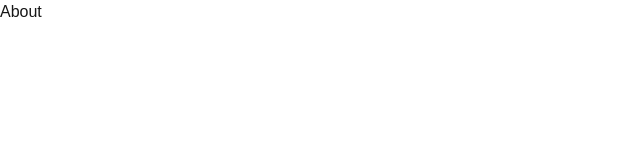
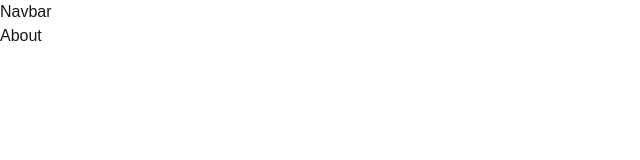
Before and after one commit to aravindanirudh/javascript-mastery-nextjs-16-course, a Next.js app: page /about in a window 1280 px wide. Shown: the top 160 px of the page, without its empty margins (0-640 px from the left). Built offline with nearby package versions, Linux system fonts and the light colour scheme.

Commit message:
36:49 (route groups) of tutorial completed

```diff
--- /dev/null
+++ b/app/(dashboard)/layout.tsx
@@ -0,0 +1,12 @@
+import React from 'react'
+
+const Layout = ({ children }: { children: React.ReactNode }) => {
+  return (
+    <div>
+        <p>Dashboard Navbar</p>
+        {children}
+    </div>
+  )
+}
+
+export default Layout
--- /dev/null
+++ b/app/(root)/layout.tsx
@@ -0,0 +1,12 @@
+import React from 'react'
+
+const Layout = ({ children }: { children: React.ReactNode }) => {
+  return (
+    <div>
+        <p>Navbar</p>
+        {children}
+    </div>
+  )
+}
+
+export default Layout
--- a/app/page.tsx
+++ b/app/(root)/page.tsx
@@ -1,5 +1,5 @@
 import React from 'react'
-import Hello from '../components/hello';
+import Hello from '../../components/hello';
 
 const Home = () => {
   return (
```
Also changed, not shown: app/(dashboard)/dashboard/analytics/page.tsx (renamed from app/dashboard/analytics/page.tsx), app/(dashboard)/dashboard/users/[id]/page.tsx (renamed from app/dashboard/users/[id]/page.tsx), app/(dashboard)/dashboard/users/page.tsx (renamed from app/dashboard/users/page.tsx), app/(root)/about/page.tsx (renamed from app/about/page.tsx).
